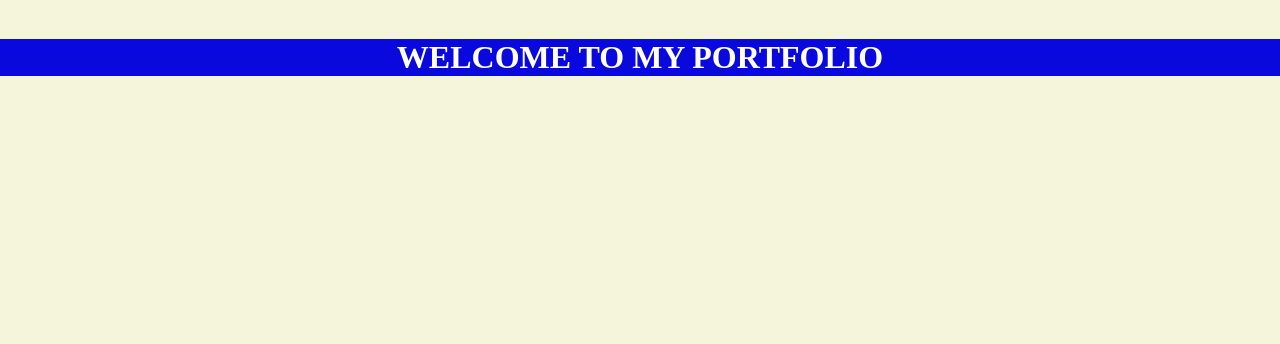
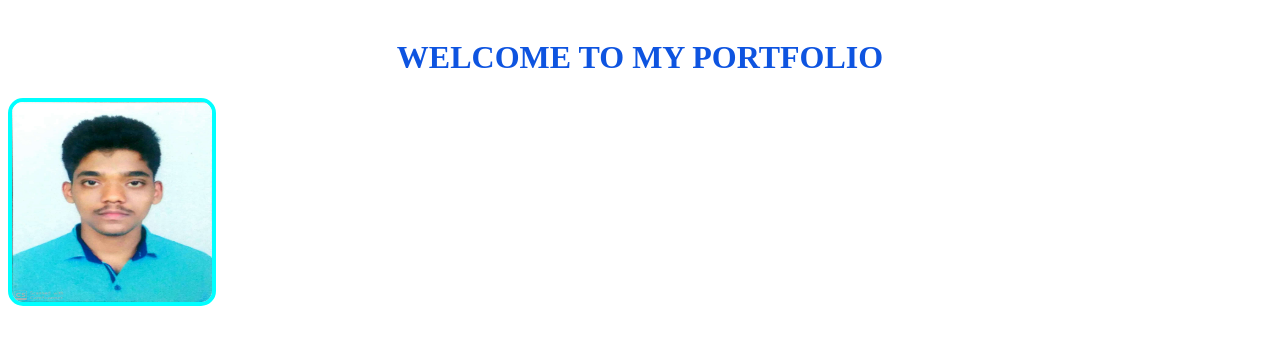
Before and after one commit to Arabinda2000/portfolio, a plain HTML site: page index.html in a window 1280 px wide. Drawn offline with Linux system fonts and the light colour scheme.

Commit message:
images directory is added

```diff
--- a/index.html
+++ b/index.html
@@ -6,7 +6,8 @@
     <title>Arabinda Biswal</title>
 </head>
 
-<body style="background-color: beige;display:inline">
-    <h1 align="center" style="background:#0909dd;color:white">WELCOME TO MY PORTFOLIO</h1>
+<body style="background-color:#ffffff;display:inline">
+    <h1 align="center" style="color:#0e54e0">WELCOME TO MY PORTFOLIO</h1>
+    &nbsp;&nbsp;<img src="./images/Arabinda.jpg" style="width:200px;height: 200px;border-radius:15px 15px;border:4px solid cyan">
 </body>
 </html>
```
Also changed, not shown: images/Arabinda.jpg (added).
